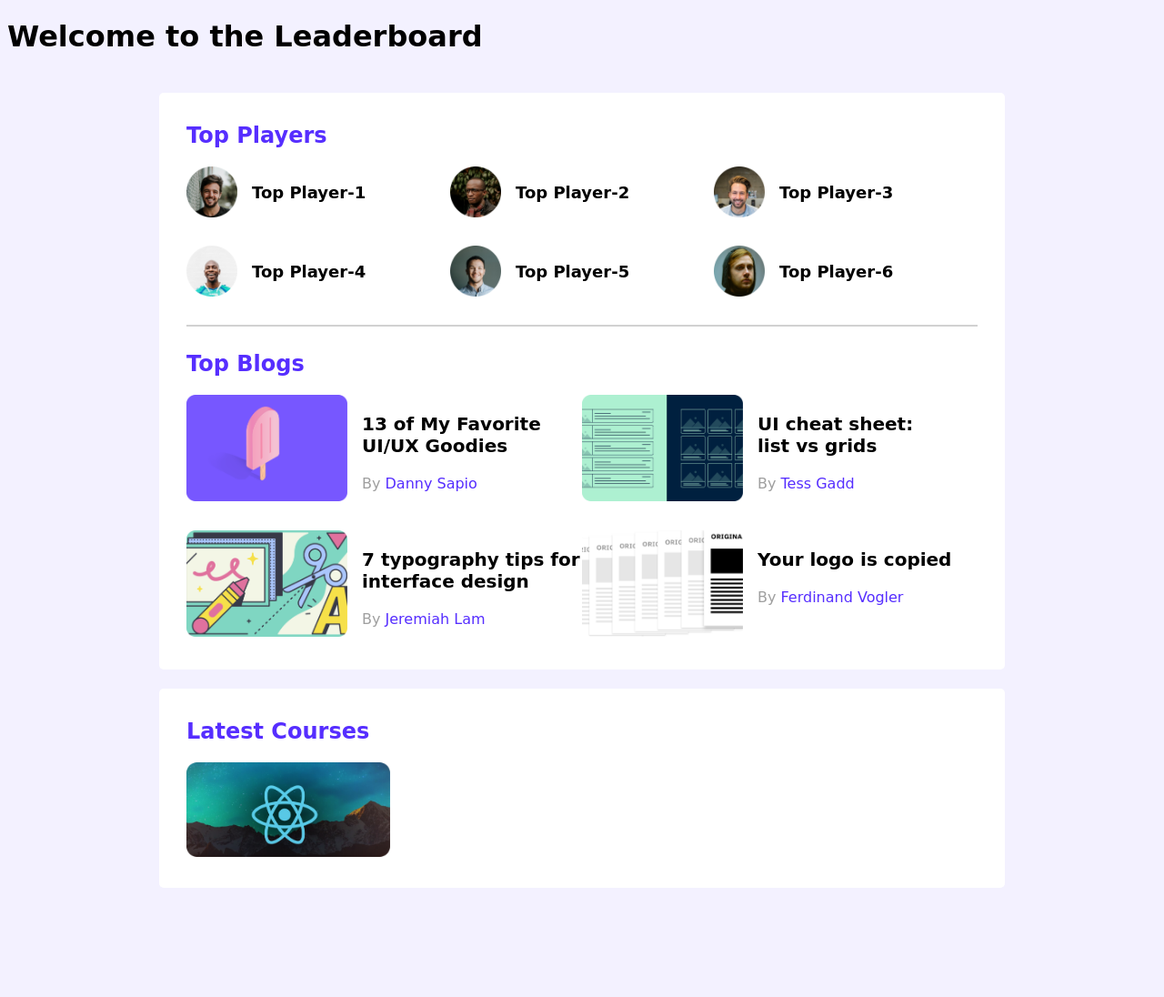
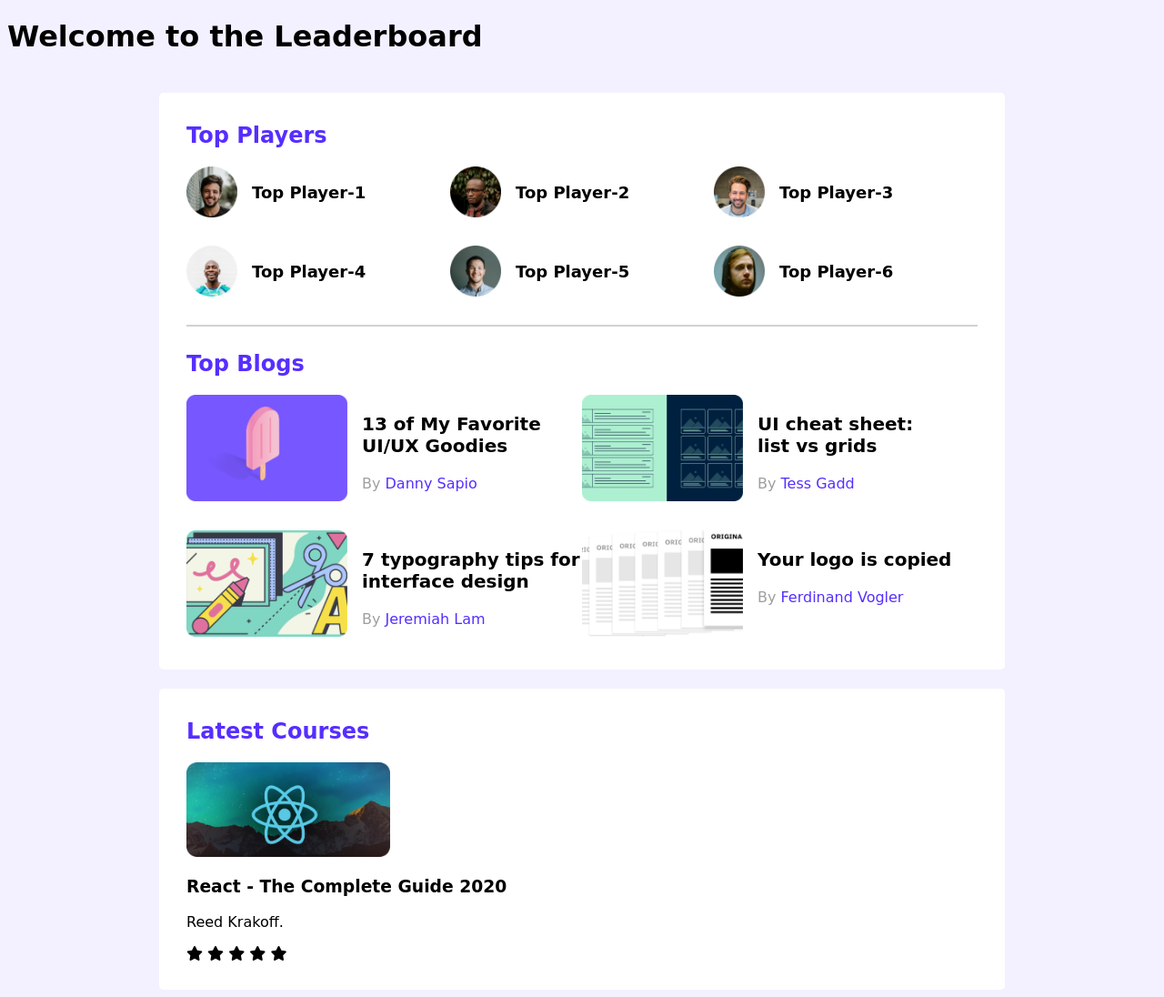
Before and after one commit to Sagar-DU/leaderboard-css3, a plain HTML site: page index.html in a window 1280 px wide. Shown: the whole page at 91% size. Before the commit the page ends 984 px from the top, so only its background shows below. Drawn offline with Linux system fonts and the light colour scheme.

Commit message:
fontawsome rating icon added

```diff
--- a/index.html
+++ b/index.html
@@ -5,6 +5,8 @@
     <meta http-equiv="X-UA-Compatible" content="IE=edge">
     <meta name="viewport" content="width=device-width, initial-scale=1.0">
     <title>Leaderboard</title>
+    <!-- Fontawsome -->
+    <script src="https://kit.fontawesome.com/0ef1fca112.js" crossorigin="anonymous"></script>
     <!-- Stylesheet -->
     <link rel="stylesheet" href="styles/style.css">
 </head>
@@ -97,6 +99,19 @@
                     <div class="course-banner">
                         <img src="images/courses/course-1.png" alt="React Course">
                     </div>
+                    <div class="course-details">
+                        <h3 class="course-title">React - The Complete Guide 2020</h3>
+                        <p class="course-author">Reed Krakoff.</p>
+                        <div class="course-info">
+                            <div>
+                                <i class="fa-solid fa-star filled"></i>
+                                <i class="fa-solid fa-star filled"></i>
+                                <i class="fa-solid fa-star filled"></i>
+                                <i class="fa-solid fa-star filled"></i>
+                                <i class="fa-solid fa-star empty"></i>
+                            </div>
+                        </div>
+                    </div>
                 </div>
                 <div class="course"></div>
                 <div class="course"></div>
```
